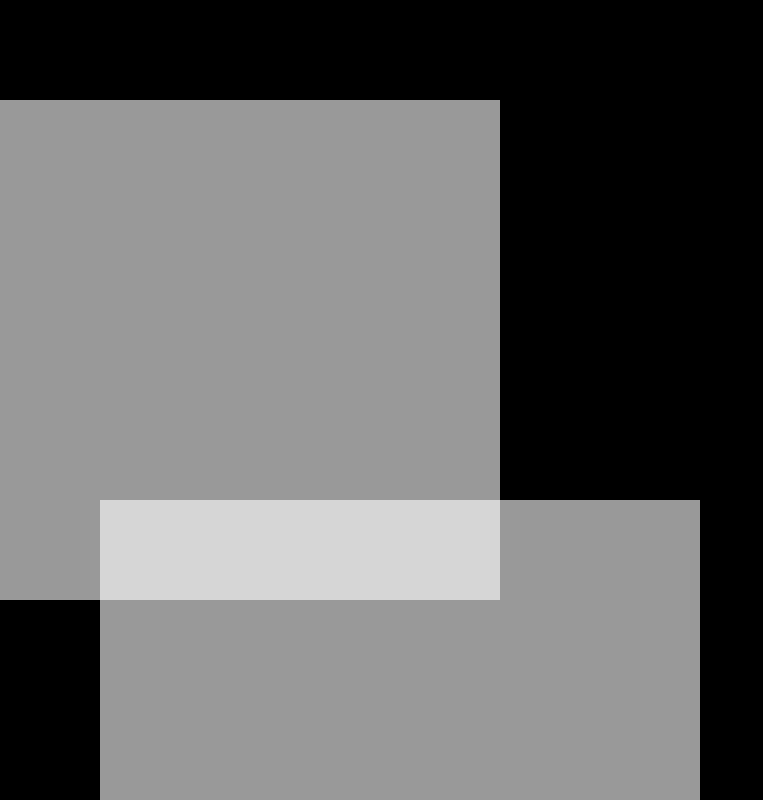
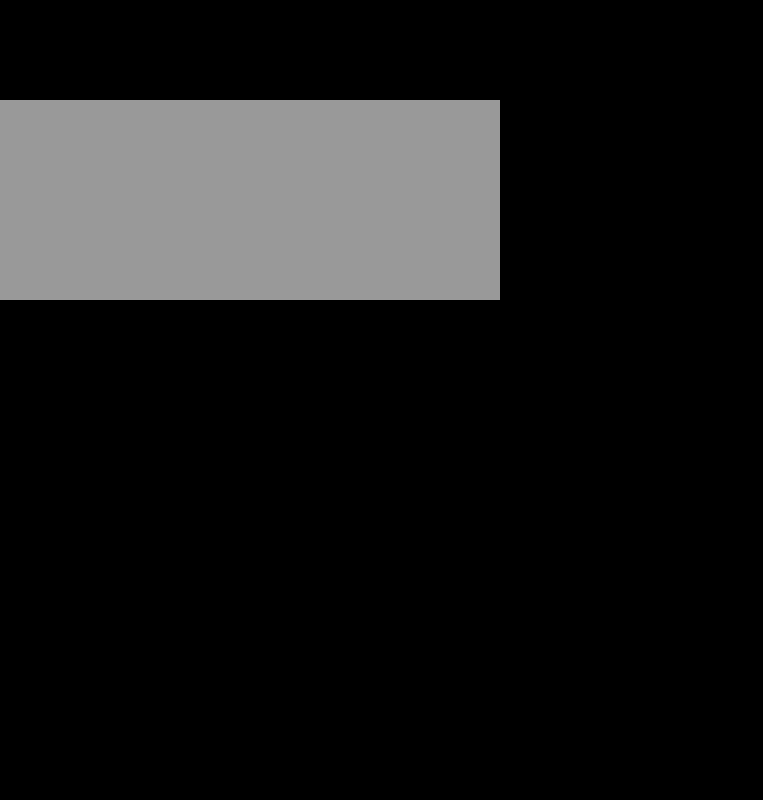
Before and after one commit to andrewscwei/spase, a website: page demo/src/templates/index.html in a window 1280 px wide. Shown: the top 800 px of the page, without its empty margins (0-763 px from the left). Drawn offline with Linux system fonts and the light colour scheme.

Commit message:
Update demo

```diff
--- a/demo/src/index.ts
+++ b/demo/src/index.ts
@@ -12,6 +12,7 @@ const bNode = document.getElementById('b');
 
 window.localStorage.debug = 'spase*';
 
+window.addEventListener('click', () => {
   debug('Viewport', Rect.fromViewport());
 
   debug('<body>', Rect.from(window));
@@ -24,3 +25,4 @@ debug('#main (from children)', Rect.fromChildrenOf(mainNode));
 
   debug('#b', Rect.from(bNode));
   debug('#b (relative to #main)', Rect.from(bNode, { reference: mainNode }));
+});
--- a/demo/src/templates/index.html
+++ b/demo/src/templates/index.html
@@ -17,7 +17,7 @@
     </style>
   </head>
   <body>
-    <main id='main' style='margin-top: 100px; width: 100%;'>
+    <main id='main' style='margin-top: 100px; width: 100%; height: 200px; overflow-y: scroll;'>
       <div id='a' style='width: 500px; max-width: 100%; height: 500px; background: rgba(255, 255, 255, .6);'></div>
       <div id='b' style='margin-left: 100px; margin-top: -100px; width: 600px; max-width: 100%; height: 600px; background: rgba(255, 255, 255, .6);'></div>
     </main>
```
Lines whose indentation alone changed are shown as unchanged.
